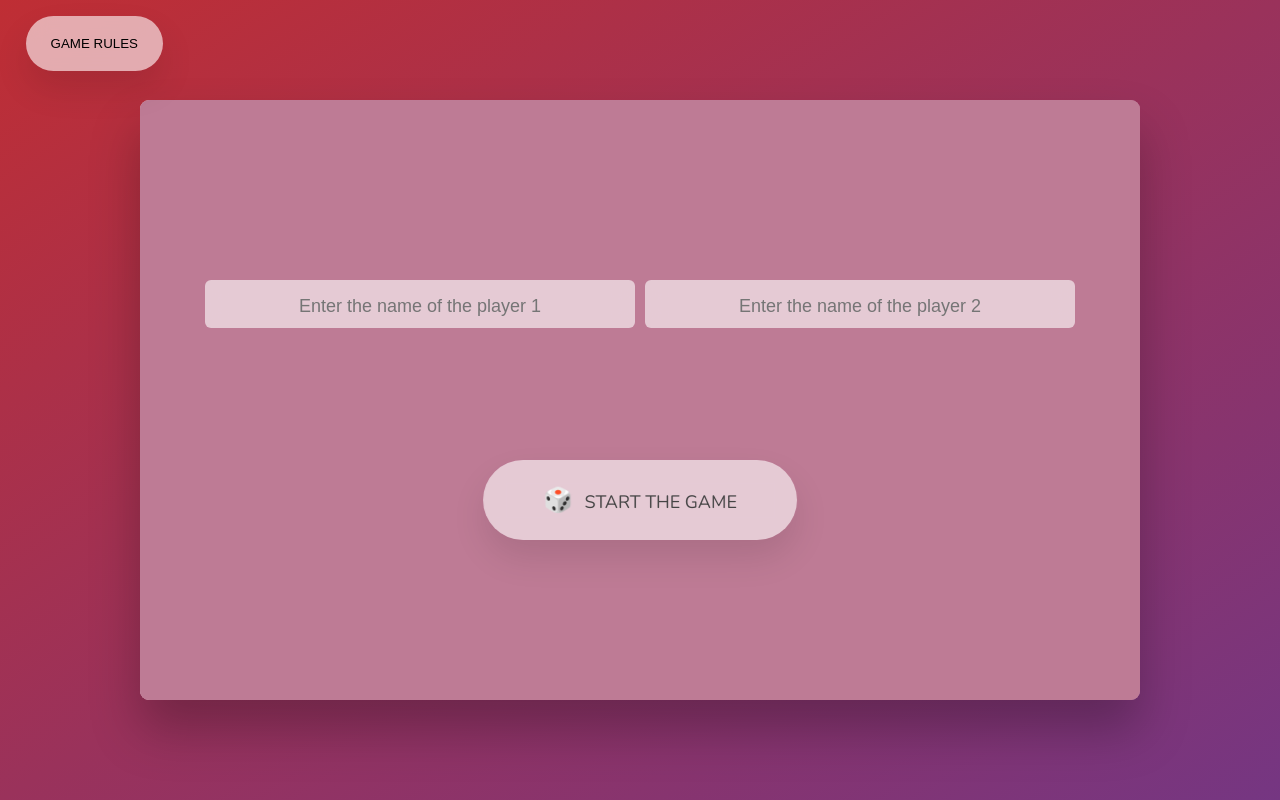
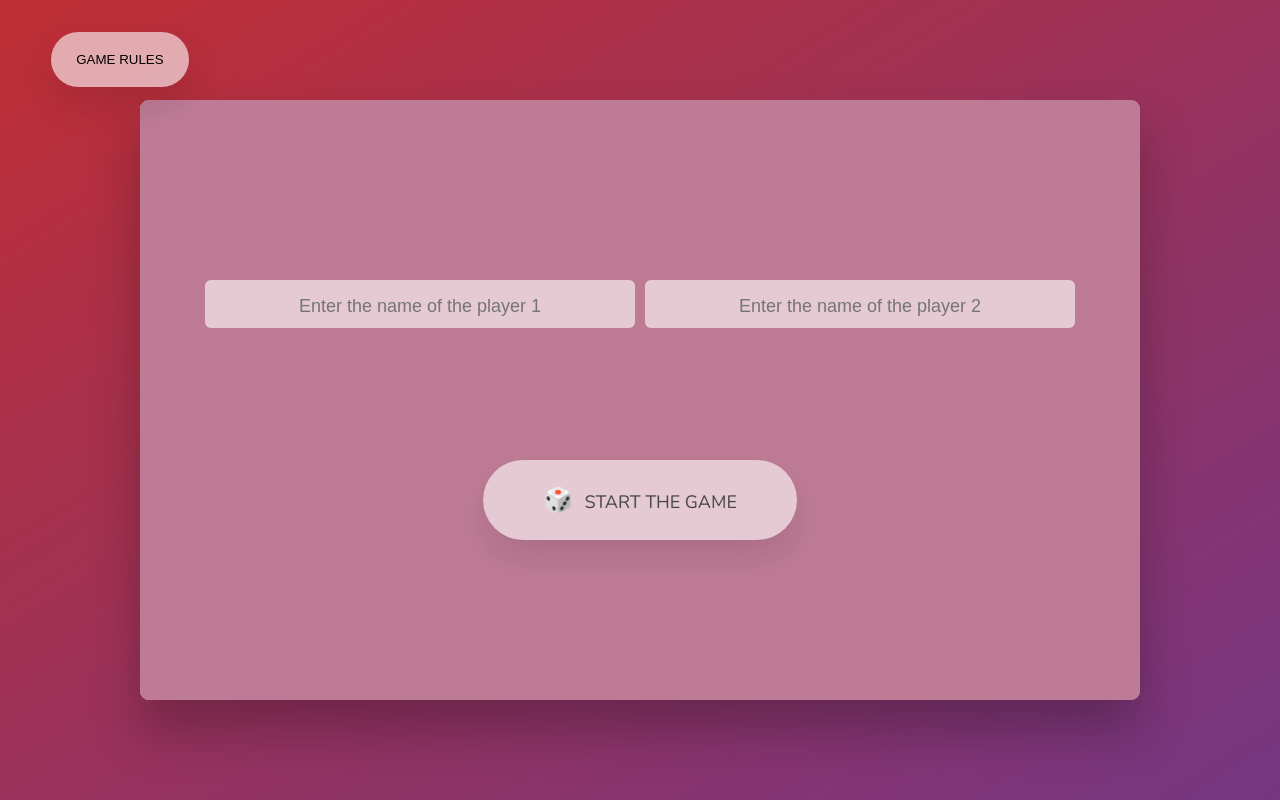
Before and after one commit to TetianaUMKA/dice-game-project-udemy, a plain HTML site: page index.html in a window 1280 px wide. Drawn offline with nearby package versions, Linux system fonts and the light colour scheme.

Commit message:
Update style.css

```diff
--- a/style.css
+++ b/style.css
@@ -213,8 +213,8 @@ input::placeholder {
 
 .open-rules-btn {
   position: absolute;
-  top: 2%;
-  left: 2%;
+  top: 4%;
+  left: 4%;
   background-color: white;
   background-color: rgba(255, 255, 255, 0.6);
   backdrop-filter: blur(10px);
```
